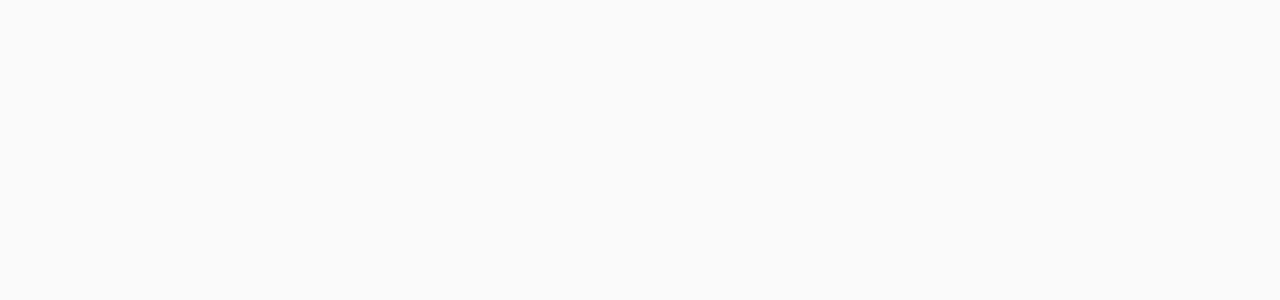
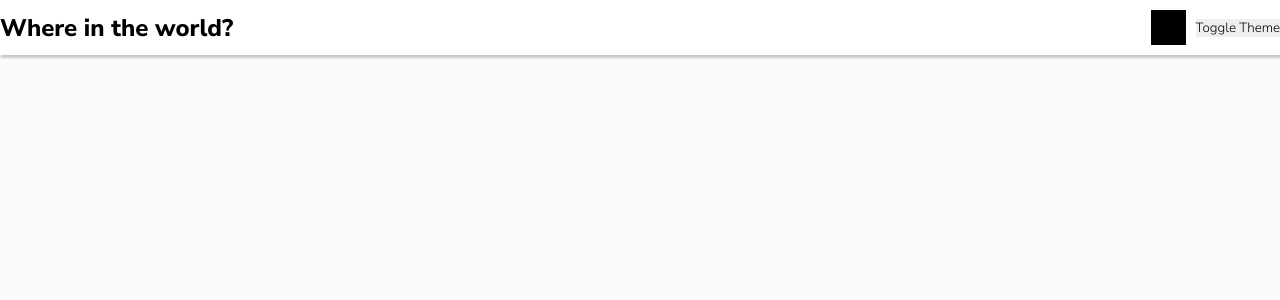
Before and after one commit to tupis/rest-countries-api-with-color-theme-switcher-master-frontend-mentor, a Next.js app: page / in a window 1280 px wide. Shown: the top 300 px of the page. Built offline with nearby package versions, Linux system fonts and the light colour scheme.

Commit message:
feat: use Header component

```diff
--- a/pages/index.tsx
+++ b/pages/index.tsx
@@ -1,4 +1,5 @@
 import Head from "next/head";
+import Header from "../components/Header";
 
 export default function Home() {
   return (
@@ -8,7 +9,9 @@
         <link rel="icon" href="/favicon.ico" />
       </Head>
 
-      <main></main>
+      <main>
+        <Header />
+      </main>
     </>
   );
 }
```
